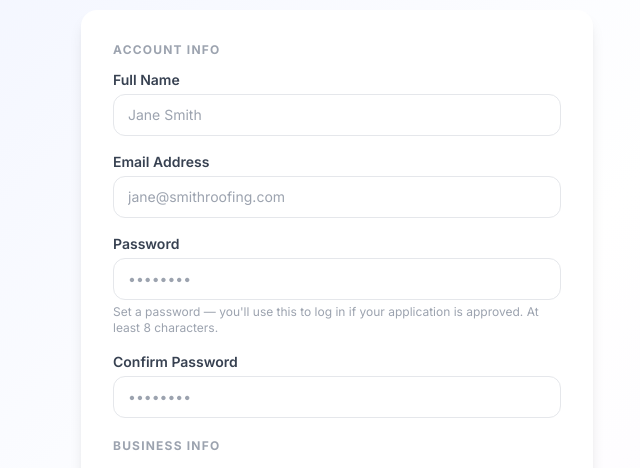
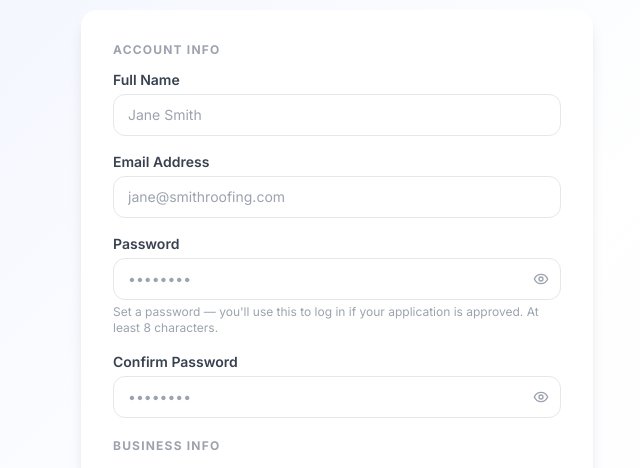
Before and after one commit to ProBookHQ-source/probook-hq, a React (Vite) app in the folder frontend/: page /apply in a window 1280 px wide. Shown: the part 166-634 px from the top of the page, without its empty margins (303-943 px from the left). Built offline with nearby package versions, Linux system fonts and the light colour scheme; no server answers.

Commit message:
feat: add password visibility toggle to all password fields

```diff
--- a/frontend/src/pages/AdminDashboard.jsx
+++ b/frontend/src/pages/AdminDashboard.jsx
@@ -41,6 +41,7 @@ export default function AdminDashboard() {
   const [setPasswordFor, setSetPasswordFor] = useState(null);
   const [newPwValue, setNewPwValue] = useState('');
   const [showPw, setShowPw] = useState(false);
+  const [showTempPw, setShowTempPw] = useState(false);
   const [newKeyName, setNewKeyName] = useState('');
   const [newKeySlug, setNewKeySlug] = useState('');
   const [createdKey, setCreatedKey] = useState(null); // shown once after creation
@@ -624,7 +625,12 @@ export default function AdminDashboard() {
                   </div>
                   <div>
                     <label className="label">Temporary Password *</label>
-                    <input {...contractorForm.register('password', { required: true })} type="password" className="input" placeholder="They can change this later" />
+                    <div className="relative">
+                      <input {...contractorForm.register('password', { required: true })} type={showTempPw ? 'text' : 'password'} className="input pr-10" placeholder="They can change this later" />
+                      <button type="button" onClick={() => setShowTempPw(v => !v)} className="absolute right-3 top-1/2 -translate-y-1/2 text-gray-400 hover:text-gray-600">
+                        {showTempPw ? <EyeOff className="w-4 h-4" /> : <Eye className="w-4 h-4" />}
+                      </button>
+                    </div>
                   </div>
                   <div className="flex items-end gap-2">
                     <button type="submit" disabled={addContractor.isPending} className="btn-primary">
--- a/frontend/src/pages/ContractorApply.jsx
+++ b/frontend/src/pages/ContractorApply.jsx
@@ -1,6 +1,6 @@
 import { useState, useEffect } from 'react';
 import { useNavigate, Link } from 'react-router-dom';
-import { CheckCircle, ChevronDown } from 'lucide-react';
+import { CheckCircle, ChevronDown, Eye, EyeOff } from 'lucide-react';
 import api from '../api/client';
 import { formatPhone } from '../utils/formatPhone';
 
@@ -10,6 +10,8 @@ export default function ContractorApply() {
   const [loading, setLoading] = useState(false);
   const [done,    setDone]    = useState(false);
   const [errors,  setErrors]  = useState({});
+  const [showPw, setShowPw]   = useState(false);
+  const [showConfirm, setShowConfirm] = useState(false);
   const [form,    setForm]    = useState({
     name: '', email: '', password: '', confirm: '',
     phone: '', company_name: '', niche_id: '',
@@ -86,6 +88,9 @@ export default function ContractorApply() {
     );
   }
 
+  const inputCls = (key) => `w-full px-3.5 py-2.5 rounded-xl border text-sm transition-all outline-none
+    ${errors[key] ? 'border-red-400 bg-red-50' : 'border-gray-200 bg-white focus:border-brand-400 focus:ring-2 focus:ring-brand-100'}`;
+
   const field = (label, key, type = 'text', placeholder = '', hint = '') => (
     <div>
       <label className="block text-sm font-semibold text-gray-700 mb-1">{label}</label>
@@ -94,9 +99,28 @@ export default function ContractorApply() {
         value={form[key]}
         onChange={e => set(key, e.target.value)}
         placeholder={placeholder}
-        className={`w-full px-3.5 py-2.5 rounded-xl border text-sm transition-all outline-none
-          ${errors[key] ? 'border-red-400 bg-red-50' : 'border-gray-200 bg-white focus:border-brand-400 focus:ring-2 focus:ring-brand-100'}`}
+        className={inputCls(key)}
       />
+      {hint && !errors[key] && <p className="text-xs text-gray-400 mt-1">{hint}</p>}
+      {errors[key] && <p className="text-xs text-red-500 mt-1">{errors[key]}</p>}
+    </div>
+  );
+
+  const pwField = (label, key, show, setShow, hint = '') => (
+    <div>
+      <label className="block text-sm font-semibold text-gray-700 mb-1">{label}</label>
+      <div className="relative">
+        <input
+          type={show ? 'text' : 'password'}
+          value={form[key]}
+          onChange={e => set(key, e.target.value)}
+          placeholder="••••••••"
+          className={inputCls(key) + ' pr-10'}
+        />
+        <button type="button" onClick={() => setShow(v => !v)} className="absolute right-3 top-1/2 -translate-y-1/2 text-gray-400 hover:text-gray-600">
+          {show ? <EyeOff className="w-4 h-4" /> : <Eye className="w-4 h-4" />}
+        </button>
+      </div>
       {hint && !errors[key] && <p className="text-xs text-gray-400 mt-1">{hint}</p>}
       {errors[key] && <p className="text-xs text-red-500 mt-1">{errors[key]}</p>}
     </div>
@@ -121,8 +145,8 @@ export default function ContractorApply() {
               <div className="space-y-4">
                 {field('Full Name', 'name', 'text', 'Jane Smith')}
                 {field('Email Address', 'email', 'email', 'jane@smithroofing.com')}
-                {field('Password', 'password', 'password', '••••••••', 'Set a password — you\'ll use this to log in if your application is approved. At least 8 characters.')}
-                {field('Confirm Password', 'confirm', 'password', '••••••••')}
+                {pwField('Password', 'password', showPw, setShowPw, 'Set a password — you\'ll use this to log in if your application is approved. At least 8 characters.')}
+                {pwField('Confirm Password', 'confirm', showConfirm, setShowConfirm)}
               </div>
             </div>
 
--- a/frontend/src/pages/ContractorPortal.jsx
+++ b/frontend/src/pages/ContractorPortal.jsx
@@ -12,7 +12,7 @@ import {
   Calendar, Clock, CheckCircle, XCircle, LogOut,
   ChevronLeft, ChevronRight, ChevronDown, Phone, Mail,
   Link as LinkIcon, Settings, Lock, User, Ban, CalendarPlus, Trash2,
-  Home, Plus, X,
+  Home, Plus, X, Eye, EyeOff,
 } from 'lucide-react';
 
 // ── Constants ─────────────────────────────────────────────────────────────────
@@ -235,6 +235,7 @@ export default function ContractorPortal() {
   const [removingBlock, setRemovingBlock] = useState(null); // "date|time"
   const [confirmDeleteOverrideId, setConfirmDeleteOverrideId] = useState(null);
   const [pwForm, setPwForm] = useState({ current: '', next: '', confirm: '' });
+  const [showPwField, setShowPwField] = useState({ current: false, next: false, confirm: false });
   const [profileForm, setProfileForm] = useState({
     name: user.name || '',
     phone: user.phone || '',
@@ -1342,18 +1343,30 @@ export default function ContractorPortal() {
                     <h3 className="font-semibold text-gray-900">Change Password</h3>
                   </div>
                   <div className="px-6 py-5 space-y-4">
-                    <div>
-                      <label className="label">Current Password</label>
-                      <input type="password" className="input" value={pwForm.current} onChange={e => setPwForm(p => ({ ...p, current: e.target.value }))} />
-                    </div>
-                    <div>
-                      <label className="label">New Password</label>
-                      <input type="password" className="input" value={pwForm.next} onChange={e => setPwForm(p => ({ ...p, next: e.target.value }))} />
-                    </div>
-                    <div>
-                      <label className="label">Confirm New Password</label>
-                      <input type="password" className="input" value={pwForm.confirm} onChange={e => setPwForm(p => ({ ...p, confirm: e.target.value }))} />
-                    </div>
+                    {[
+                      { label: 'Current Password', key: 'current' },
+                      { label: 'New Password',     key: 'next'    },
+                      { label: 'Confirm New Password', key: 'confirm' },
+                    ].map(({ label, key }) => (
+                      <div key={key}>
+                        <label className="label">{label}</label>
+                        <div className="relative">
+                          <input
+                            type={showPwField[key] ? 'text' : 'password'}
+                            className="input pr-10"
+                            value={pwForm[key]}
+                            onChange={e => setPwForm(p => ({ ...p, [key]: e.target.value }))}
+                          />
+                          <button
+                            type="button"
+                            onClick={() => setShowPwField(s => ({ ...s, [key]: !s[key] }))}
+                            className="absolute right-3 top-1/2 -translate-y-1/2 text-gray-400 hover:text-gray-600"
+                          >
+                            {showPwField[key] ? <EyeOff className="w-4 h-4" /> : <Eye className="w-4 h-4" />}
+                          </button>
+                        </div>
+                      </div>
+                    ))}
                     <button onClick={handleChangePassword} disabled={changePassword.isPending} className="btn-primary">
                       {changePassword.isPending ? 'Updating…' : 'Update Password'}
                     </button>
--- a/frontend/src/pages/ResetPassword.jsx
+++ b/frontend/src/pages/ResetPassword.jsx
@@ -1,5 +1,6 @@
 import { useState } from 'react';
 import { useSearchParams, useNavigate, Link } from 'react-router-dom';
+import { Eye, EyeOff } from 'lucide-react';
 import api from '../api/client';
 
 export default function ResetPassword() {
@@ -11,6 +12,8 @@ export default function ResetPassword() {
   const [loading, setLoading]     = useState(false);
   const [error, setError]         = useState('');
   const [done, setDone]           = useState(false);
+  const [showPw, setShowPw]       = useState(false);
+  const [showConfirm, setShowConfirm] = useState(false);
 
   async function handleSubmit(e) {
     e.preventDefault();
@@ -80,23 +83,33 @@ export default function ResetPassword() {
           <form onSubmit={handleSubmit} className="space-y-4">
             <div>
               <label className="block text-sm font-semibold text-gray-700 mb-1">New Password</label>
+              <div className="relative">
                 <input
-                type="password"
+                  type={showPw ? 'text' : 'password'}
                   value={password}
                   onChange={e => setPassword(e.target.value)}
                   placeholder="••••••••"
-                className="w-full px-3.5 py-2.5 rounded-xl border border-gray-200 bg-white text-sm transition-all outline-none focus:border-brand-400 focus:ring-2 focus:ring-brand-100"
+                  className="w-full px-3.5 py-2.5 pr-10 rounded-xl border border-gray-200 bg-white text-sm transition-all outline-none focus:border-brand-400 focus:ring-2 focus:ring-brand-100"
                 />
+                <button type="button" onClick={() => setShowPw(v => !v)} className="absolute right-3 top-1/2 -translate-y-1/2 text-gray-400 hover:text-gray-600">
+                  {showPw ? <EyeOff className="w-4 h-4" /> : <Eye className="w-4 h-4" />}
+                </button>
+              </div>
             </div>
             <div>
               <label className="block text-sm font-semibold text-gray-700 mb-1">Confirm Password</label>
+              <div className="relative">
                 <input
-                type="password"
+                  type={showConfirm ? 'text' : 'password'}
                   value={confirm}
                   onChange={e => setConfirm(e.target.value)}
                   placeholder="••••••••"
-                className="w-full px-3.5 py-2.5 rounded-xl border border-gray-200 bg-white text-sm transition-all outline-none focus:border-brand-400 focus:ring-2 focus:ring-brand-100"
+                  className="w-full px-3.5 py-2.5 pr-10 rounded-xl border border-gray-200 bg-white text-sm transition-all outline-none focus:border-brand-400 focus:ring-2 focus:ring-brand-100"
                 />
+                <button type="button" onClick={() => setShowConfirm(v => !v)} className="absolute right-3 top-1/2 -translate-y-1/2 text-gray-400 hover:text-gray-600">
+                  {showConfirm ? <EyeOff className="w-4 h-4" /> : <Eye className="w-4 h-4" />}
+                </button>
+              </div>
             </div>
 
             {error && (
```
Lines whose indentation alone changed are shown as unchanged.
